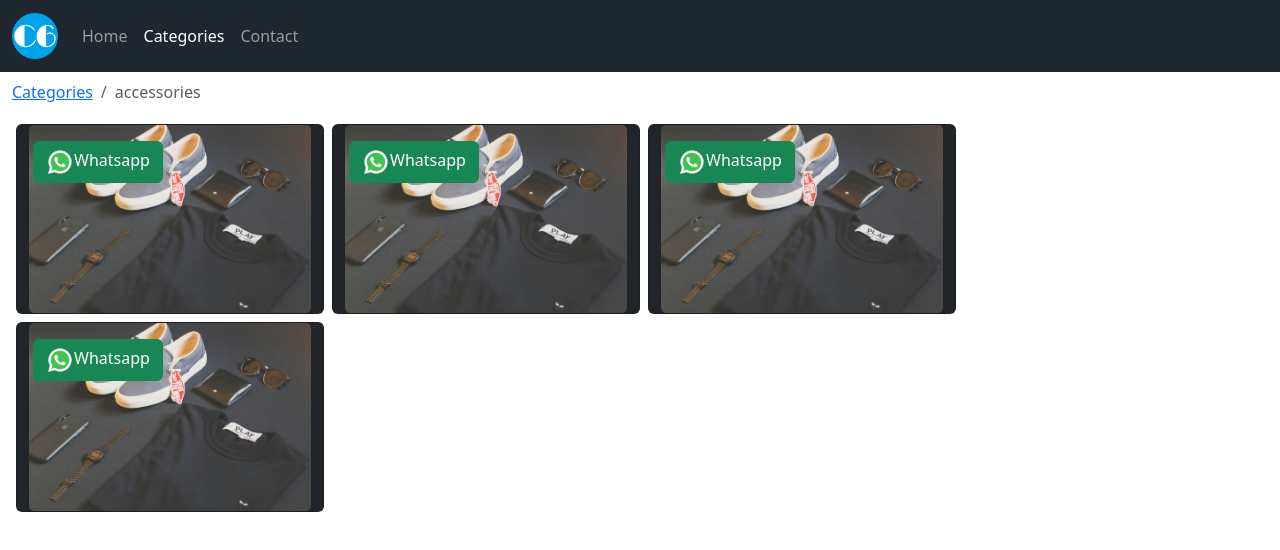
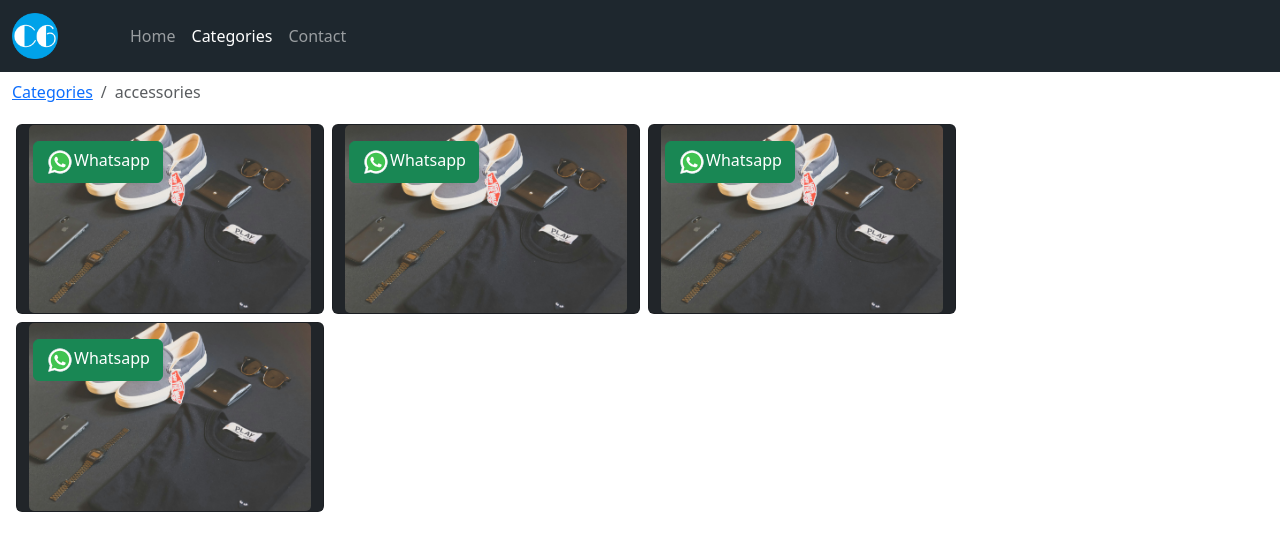
Before and after one commit to cept/lpjangarstore, a plain HTML site: page accessories.html in a window 1280 px wide. Drawn offline with nearby package versions, Linux system fonts and the light colour scheme.

Commit message:
edit logo navbar

```diff
--- a/accessories.html
+++ b/accessories.html
@@ -13,7 +13,7 @@
           <button class="navbar-toggler" type="button" data-bs-toggle="collapse" data-bs-target="#navbarNav" aria-controls="navbarNav" aria-expanded="false" aria-label="Toggle navigation">
             <span class="navbar-toggler-icon"></span>
           </button>
-          <div class="collapse navbar-collapse" id="navbarNav">
+          <div class="collapse navbar-collapse px-5" id="navbarNav">
             <ul class="navbar-nav">
               <li class="nav-item">
                 <a class="nav-link" aria-current="page" href="index.html">Home</a>
```
Also changed, not shown: clothing.html (+1 -1 lines), shoes.html (+1 -1 lines).
